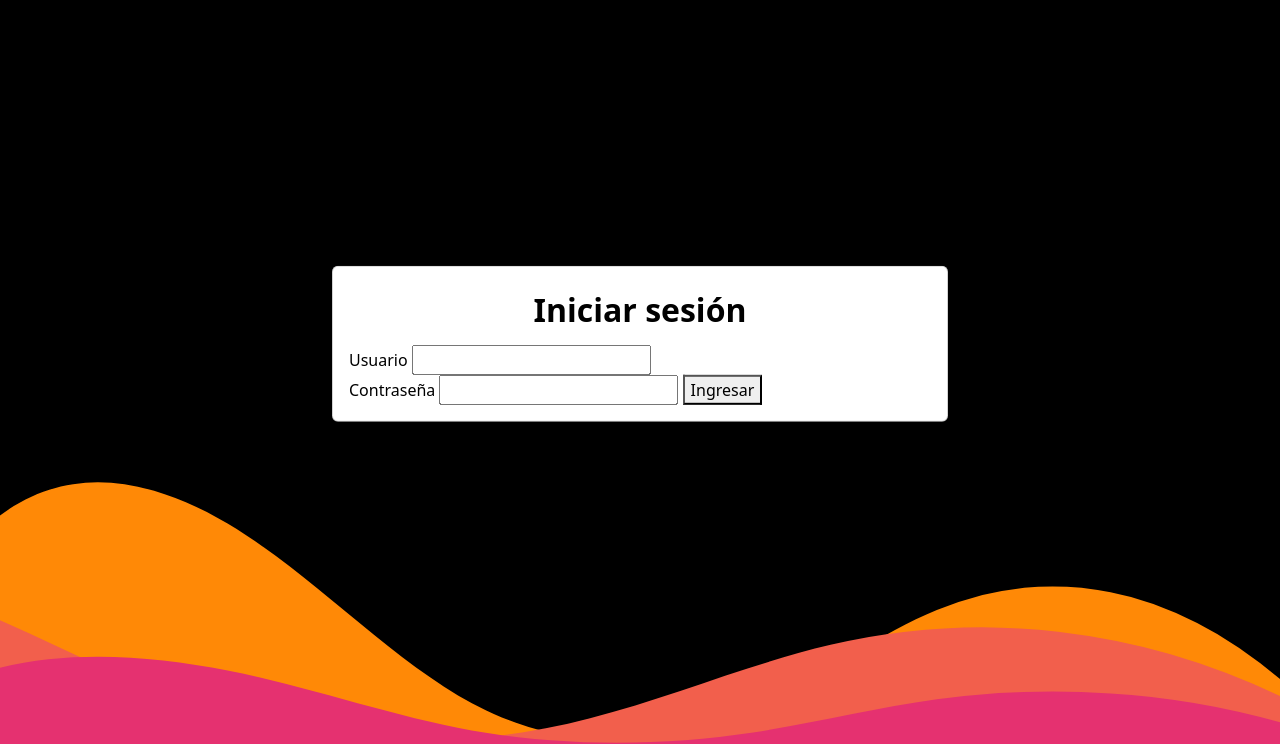
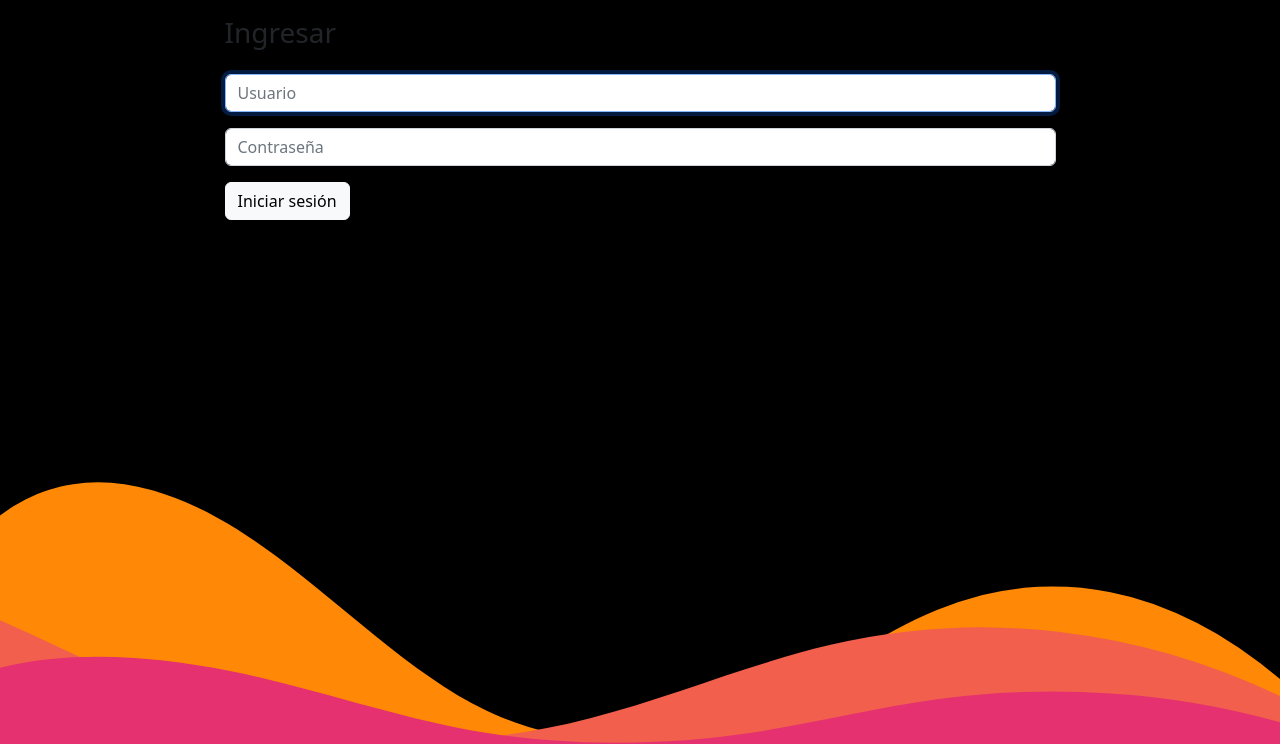
Before and after one commit to francodiaz7/itba-sprint-7-entrega, a Django app: template homebanking/login/templates/login/registration/login.html in a window 1280 px wide. Shown: the part 56-800 px from the top of the page. Run offline with Django 4.2, Linux system fonts and the light colour scheme; the template is opened without the code that fills it, so the values that code supplies are empty; some libraries are stand-ins or nearby versions.

Commit message:
logintemplate, falta auth user

```diff
--- a/homebanking/homebanking/urls.py
+++ b/homebanking/homebanking/urls.py
@@ -13,6 +13,7 @@ Including another URLconf
     1. Import the include() function: from django.urls import include, path
     2. Add a URL to urlpatterns:  path('blog/', include('blog.urls'))
 """
+from re import template
 from django.contrib import admin
 from django.urls import path, include
 from clientes.views import clientes
@@ -23,12 +24,12 @@ from login.views import login
 from home.views import home
 
 urlpatterns = [
-    path('clientes/', clientes),
-    path('cuentas/', cuentas),
-    path('prestamos/', prestamos),
-    path('tarjetas/', tarjetas),
-    path('', login),
+    path('home/', home, name='home'),
+    path('clientes/', clientes, name='clientes'),
+    path('cuentas/', cuentas, name='cuentas'),
+    path('prestamos/', prestamos, name='prestamos'),
+    path('tarjetas/', tarjetas, name='tarjetas'),
+    path('login/', login, name='login'),
+    path('admin/', admin.site.urls),
     path('accounts/', include('django.contrib.auth.urls')),
-    path('home/', home),
-    path('admin/', admin.site.urls),
 ]
--- a/homebanking/login/templates/login/base.html
+++ b/homebanking/login/templates/login/base.html
@@ -1,3 +1,4 @@
+{% load static %}
 <!DOCTYPE html>
 <html lang="es">
   <head>
@@ -25,7 +26,7 @@
       href="https://cdn.jsdelivr.net/npm/bootstrap-icons@1.8.2/font/bootstrap-icons.css"
     />
     <!-- Link al CSS -->
-    <link rel="stylesheet" href="static/login/css/base.css" />
+    <link rel="stylesheet" href="{% static 'login/css/base.css'%}" />
   </head>
   <body>
     <!-- BARRA DE NAVEGACIÓN -->
@@ -33,7 +34,6 @@
       <nav class="navbar navbar-expand-lg navbar-dark bg-navbar">
         <div class="container-fluid">
           <a class="navbar-brand" href="#">
-            {% load static %}
             <img
               src="{% static 'login/img/itbanklogo3.png' %}"
               alt=""
--- a/homebanking/login/templates/login/registration/login.html
+++ b/homebanking/login/templates/login/registration/login.html
@@ -1,39 +1,62 @@
 {% extends 'login/base.html' %}
+
+<!-- Agrega los archivos estáticos -->
+{% load static %}
 
 <!-- Agrega el título -->
 {% block title%}Login{% endblock %}
 
 <!-- Agrega el contenido -->
 {% block content %}
-
-<form method="post">
-  <div class="container justify-content-center pt-3">
-    <div class="row">
-      <div class="col-12">
-        <div class="row">
-          <div class="col-6 position-absolute top-50 start-50 translate-middle">
-            <div class="card wcolor">
-              <div class="card-body text-black">
-                <h2 class="card-title text-center fw-bold p-2">
-                  Iniciar sesión
-                </h2>
-                {% csrf_token %}
-                <label for="user">
-                  Usuario
-                  <input type="text" name="username" />
-                </label>
-                <label for="password">
-                  Contraseña
-                  <input type="password" name="password" />
-                </label>
-                <button type="submit">Ingresar</button>
-              </div>
-            </div>
-          </div>
-        </div>
+<style>
+  .error.list {
+    color: red;
+  }
+</style>
+<main role="main">
+  <div class="container">
+    <div class="row mt-3">
+      <div class="col-md-9 mx-auto mb-5">
+        <form action="" method="post">
+          {% csrf_token %}
+          <h3 class="mb-4">Ingresar</h3>
+          {% if form.non_field_errors %}
+          <p style="color: red">
+            Usuario o contraseña incorrectos, intente otra vez.
+          </p>
+          {% endif %}
+          <p>
+            <input
+              type="text"
+              name="username"
+              autofocus
+              maxlength="254"
+              required
+              id="='id_username"
+              class="form-control"
+              placeholder="Usuario"
+            />
+          </p>
+          <p>
+            <input
+              type="password"
+              name="password"
+              required
+              id="id_password"
+              class="form-control"
+              placeholder="Contraseña"
+            />
+          </p>
+          <p>
+            <input
+              type="submit"
+              class="btn btn-light btn-block"
+              value="Iniciar sesión"
+            />
+          </p>
+        </form>
       </div>
     </div>
   </div>
-</form>
-
+</main>
 {% endblock %}
--- a/homebanking/login/views.py
+++ b/homebanking/login/views.py
@@ -1,4 +1,4 @@
-from django.shortcuts import render, redirect
+from django.shortcuts import render
 
 # Create your views here.
 def login(request):
```
Also changed, not shown: homebanking/homebanking/settings.py (+4 -16 lines), homebanking/db.sqlite3.
